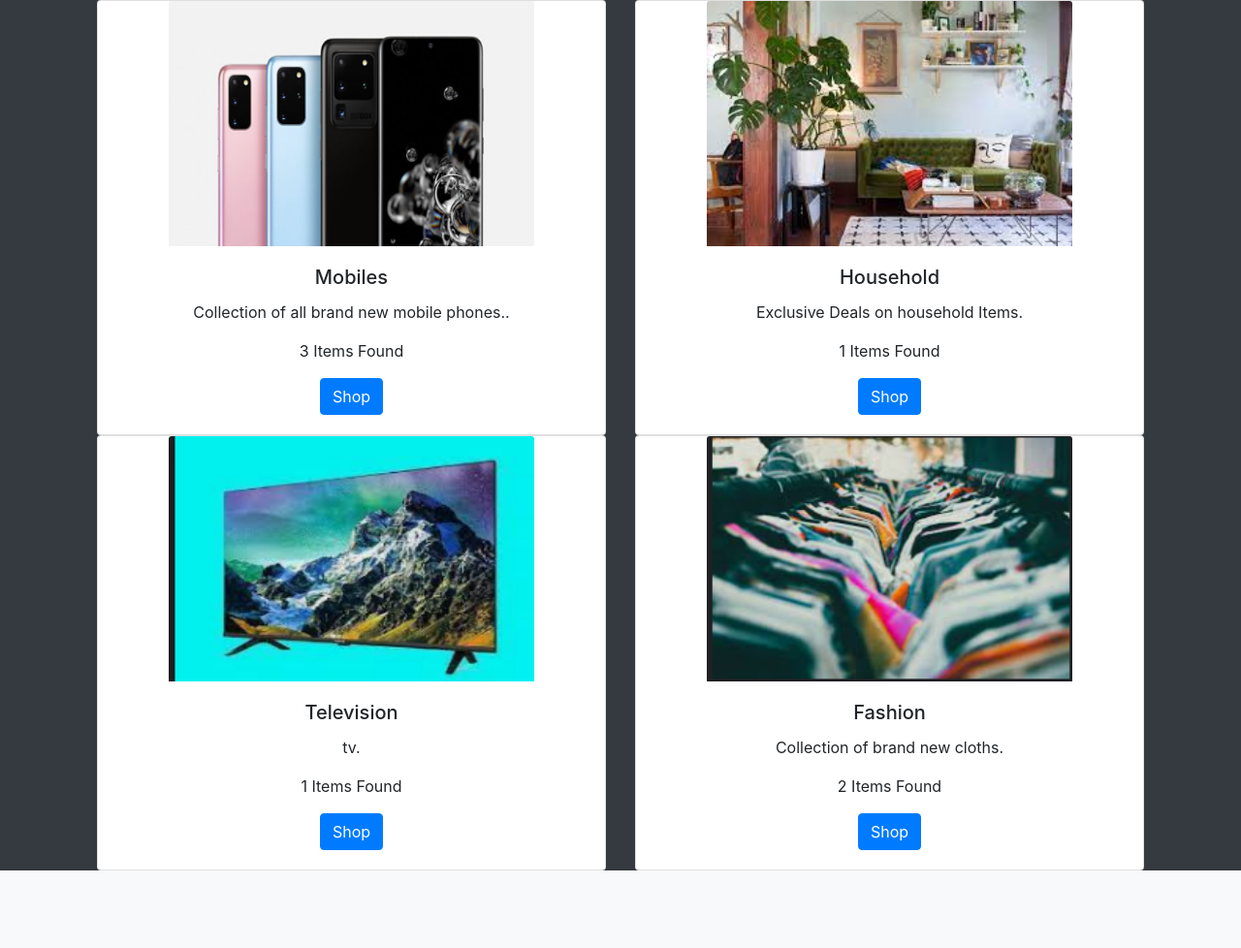
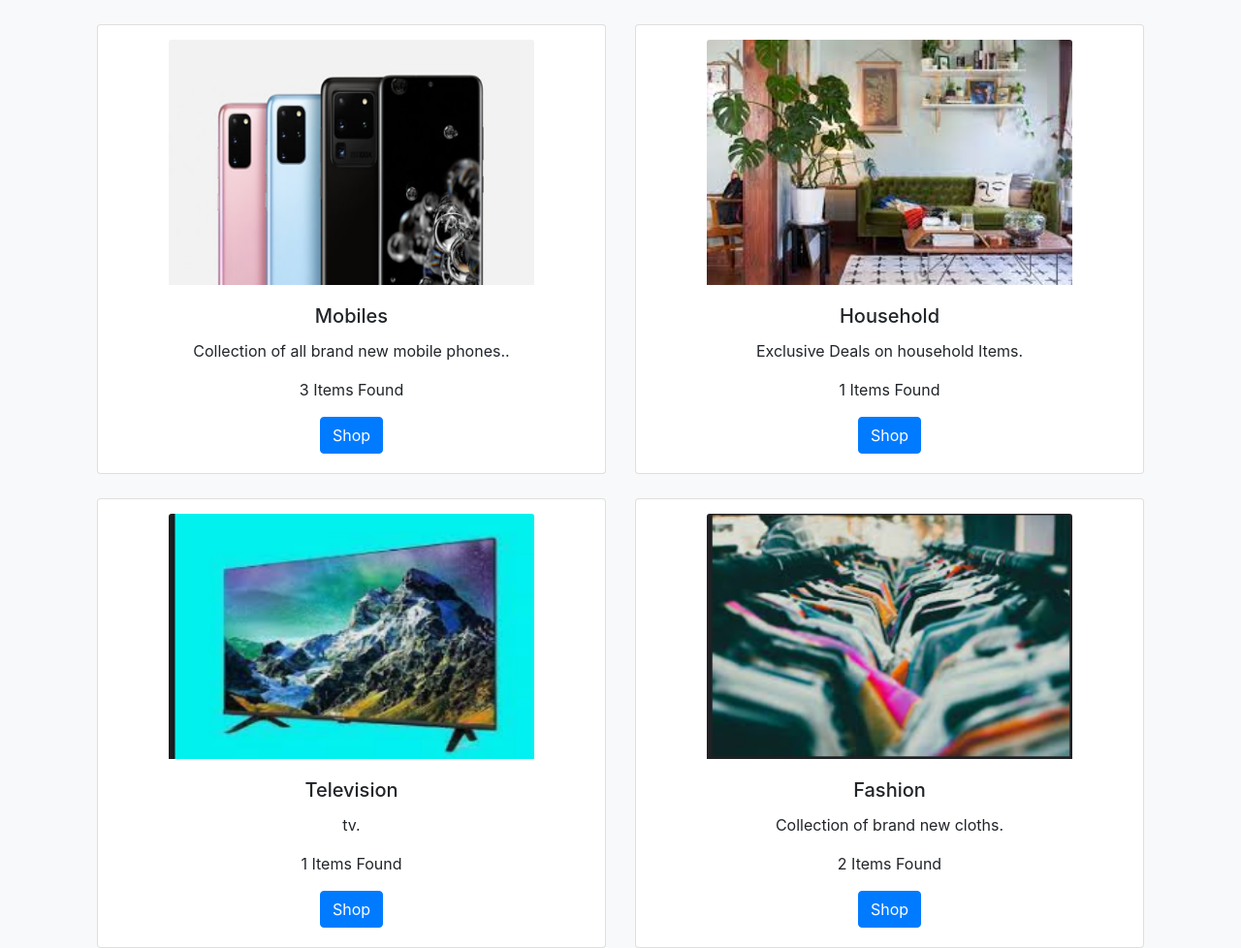
Before and after one commit to nitinsaini1008/major_project, a Django app: page / in a window 1280 px wide. Shown: the part 56-1034 px from the top of the page at 97% size. Before the commit the page ends 954 px from the top, so only its background shows below. Run offline with Django 3.2, Linux system fonts and the light colour scheme; data comes from the database, SQL or seed files in the repository; both versions use the stored data as it was after the commit.

Commit message:
UI changes in the main page

```diff
--- a/templates/main_page.html
+++ b/templates/main_page.html
@@ -26,7 +26,7 @@
 
     <title>E-Commerce</title>
   </head>
-  <body class="bg-dark">
+  <body class="bg-light">
    	<nav class="navbar navbar-expand-lg navbar-light bg-light">
   <a class="navbar-brand" href="/">MyE-commerce</a>
   <button class="navbar-toggler" type="button" data-toggle="collapse" data-target="#navbarSupportedContent" aria-controls="navbarSupportedContent" aria-expanded="false" aria-label="Toggle navigation">
@@ -69,10 +69,10 @@
 </nav>
 <div class="row justify-content-center m-auto container flex d-flex flex-row mb-3 grid-container">
 	{% for i in d %}
-    <div class="col-md-6 col-12">
+    <div class="col-md-6 col-12" style="margin-top:25px;">
       <div class="card grid-item bg-info-light">
       <div>
-        <img style="width: 100mm; height: 67mm;" src="media/{{i.photo}}" class="card-img-top" alt="...">
+        <img style="width: 100mm; height: 67mm; margin-top: 15px;" src="media/{{i.photo}}" class="card-img-top" alt="...">
       </div>
 
       <div class="card-body">
--- a/templates/sub_page.html
+++ b/templates/sub_page.html
@@ -57,7 +57,7 @@
 </nav>
 <ul class="list-unstyled">
     {% for i in f %}
-  <li class="media border">
+  <li class="media border" style="margin-top: 15px;">
     <img src="media/{{i.photo}}" class="mr-3" alt="..." height="200" width="300">
     <div class="card-body">
         <h5 class="card-title">{{i.name}}</h5>
```
Also changed, not shown: db.sqlite3, media/itmephotos/Screenshot_2022-05-24_at_2.16.10_PM.png (added).
